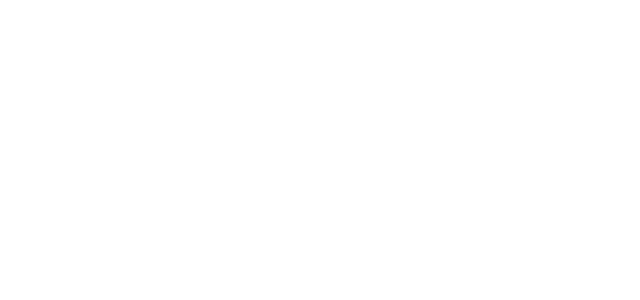
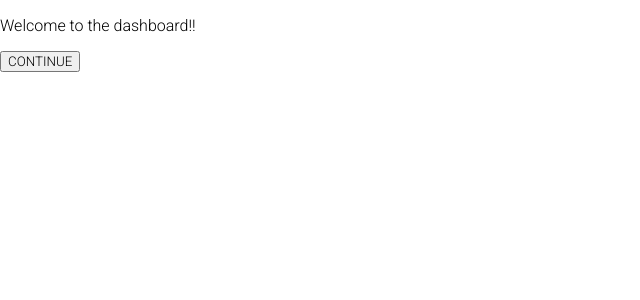
Before and after one commit to JackBlakeston/BEETBOX, a React (Create React App) app in the folder client/: page /dashboard in a window 1280 px wide. Before the commit this address had no page. Shown: the top 300 px of the page, without its empty margins (0-640 px from the left). Built offline with nearby package versions, Linux system fonts and the light colour scheme.

Commit message:
Implement pages and routes for user auth

```diff
--- a/client/src/App.js
+++ b/client/src/App.js
@@ -5,15 +5,18 @@ import {
   Route,
 } from "react-router-dom";
 
+import AuthScreen from "./components/AuthScreen";
+import Dashboard from "./components/Dashboard";
 import Sequencer from "./components/Sequencer";
 
 export function App () {
   return (
     <>
-
       <BrowserRouter>
         <Routes>
-          <Route path="/" element={<Sequencer/>} />
+          <Route path="/" element={<AuthScreen/>} />
+          <Route path="/dashboard" element={<Dashboard/>} />
+          <Route path="/sequencer" element={<Sequencer/>} />
         </Routes>
       </BrowserRouter>
     </>
--- /dev/null
+++ b/client/src/components/AuthScreen.js
@@ -0,0 +1,20 @@
+import { Link } from "react-router-dom";
+
+
+
+function AuthScreen () {
+
+  return (
+    <div>
+      <p>Click below</p>
+      <Link to={'/dashboard'}>
+        <button>
+          CONTINUE
+        </button>
+      </Link>
+    </div>
+  )
+}
+
+
+export default AuthScreen;
--- /dev/null
+++ b/client/src/components/Dashboard.js
@@ -0,0 +1,21 @@
+import { Link } from "react-router-dom";
+
+
+
+function Dashboard () {
+
+  return (
+    <div>
+      <p>Welcome to the dashboard!!</p>
+      <Link to={'/sequencer'}>
+        <button>
+          CONTINUE
+        </button>
+      </Link>
+    </div>
+  )
+}
+
+
+
+export default Dashboard;
```
